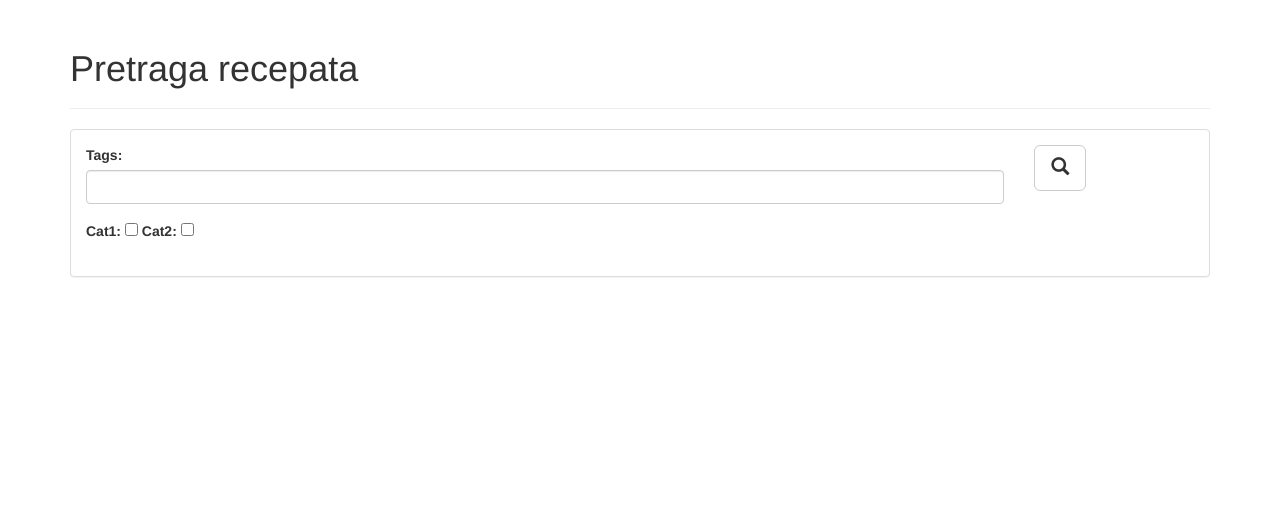
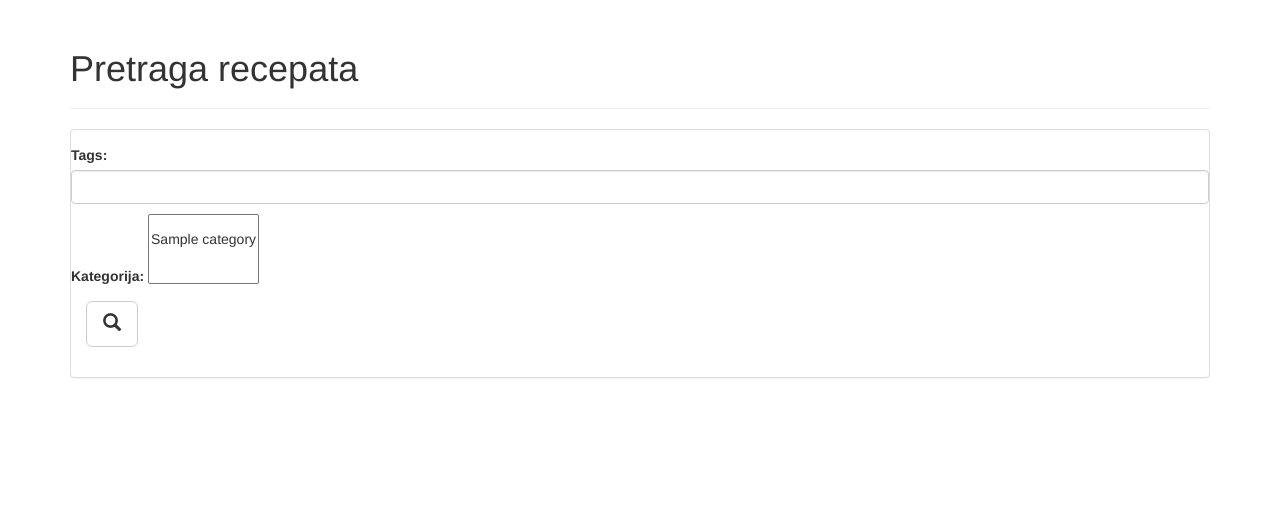
Before and after one commit to MislavMandaric/abs-int, a Django app: a page that uses app/templates/recipe_search.html in a window 1280 px wide. Shown: the part 51-577 px from the top of the page. Run offline with Django 3.2, Linux system fonts and the light colour scheme; tables that the repository leaves empty hold one stand-in row (values such as "Sample post"); some libraries are stand-ins or nearby versions.

Commit message:
forma za pretraživanje recepata

```diff
--- a/app/forms.py
+++ b/app/forms.py
@@ -1,9 +1,11 @@
 from django.contrib.auth.forms import AuthenticationForm
 from django.contrib.auth.models import User
 from django.forms.widgets import PasswordInput, TextInput
-from django.forms import CharField, BooleanField
+from django.forms import CharField, BooleanField, MultipleChoiceField
 from datetime import date
 from django import forms
+
+from .models import Category
 
 
 class CustomAuthenticationForm(AuthenticationForm):
@@ -13,5 +15,11 @@ class CustomAuthenticationForm(AuthenticationForm):
 
 class SearchForm(forms.Form):
 	tags = CharField(widget=TextInput(attrs={'class':'form-control'}))
-	cat1 = BooleanField(required=False)
-	cat2 = BooleanField(required=False)
+
+	def __init__(self, *args, **kw):
+		super(SearchForm, self).__init__(*args, **kw)
+		categories = Category.objects.all()
+		OPTIONS = [('none', '')]
+		for c in categories:
+			OPTIONS.append((c.name, c.name))
+		self.fields[c.name] = MultipleChoiceField(widget=forms.SelectMultiple, choices=OPTIONS, label="Kategorija")
--- a/app/models.py
+++ b/app/models.py
@@ -5,7 +5,7 @@ from django.contrib.auth.models import User
 
 class CustomUser(models.Model):
     user = models.OneToOneField(User, primary_key=True)
-    image = models.ImageField(upload_to='/avatars', null=True)
+    image = models.ImageField(upload_to='/avatars', null=True, blank=True)
 
     def __unicode__(self):
         return self.user.username
@@ -13,7 +13,7 @@ class CustomUser(models.Model):
 class Recipe(models.Model):
     title = models.CharField(max_length=200, blank=False)
     text = models.TextField(blank=False)
-    image = models.ImageField(upload_to='/photos', null=True)
+    image = models.ImageField(upload_to='/photos', null=True, blank=False)
     date = models.DateTimeField(auto_now_add=True, editable=False)
     likes = models.IntegerField(default=0, editable=False)
     user = models.ForeignKey(CustomUser, related_name='recipes')
--- a/app/templates/recipe_search.html
+++ b/app/templates/recipe_search.html
@@ -7,19 +7,8 @@
     <div class="panel-body">
         <form role="form" action="">
         	<div class="row">
-        		<div class="col-md-10">
-		        	<div class="form-group">
-			        	<label for="id_tags">Tags:</label>
-			        	{{ form.tags }}
-			        </div>
-			        <div class="form-group">
-			        		<label for="id_cat1">Cat1:</label>
-			        		{{ form.cat1 }}
-			        		<label for="id_cat2">Cat2:</label>
-			        		{{ form.cat2 }}
-			        </div>
-			      </div>
-			      <div class="col-md-2 form-group">
+        		{{form.as_p}}
+			   <div class="col-md-2 form-group">
 			      	<button type="submit" class="btn btn-default btn-lg"><span class="glyphicon glyphicon-search"></button>
 			      </div>
 		      </div>
--- a/app/views.py
+++ b/app/views.py
@@ -54,10 +54,10 @@ class RecipeSearchView(ListView):
 	template_name = "recipe_search.html"
 	model = Recipe
 
-	# def get_queryset():
-	# 	queryset = Recipe.objects.all()
-	# 	#filtriranje
-	# 	return queryset
+	def get_queryset(self):
+		queryset = Recipe.objects.all()
+		#filtriranje
+		return queryset
 
 	def get_context_data(self, **kwargs):
 		context = super(RecipeSearchView, self).get_context_data(**kwargs)
```
